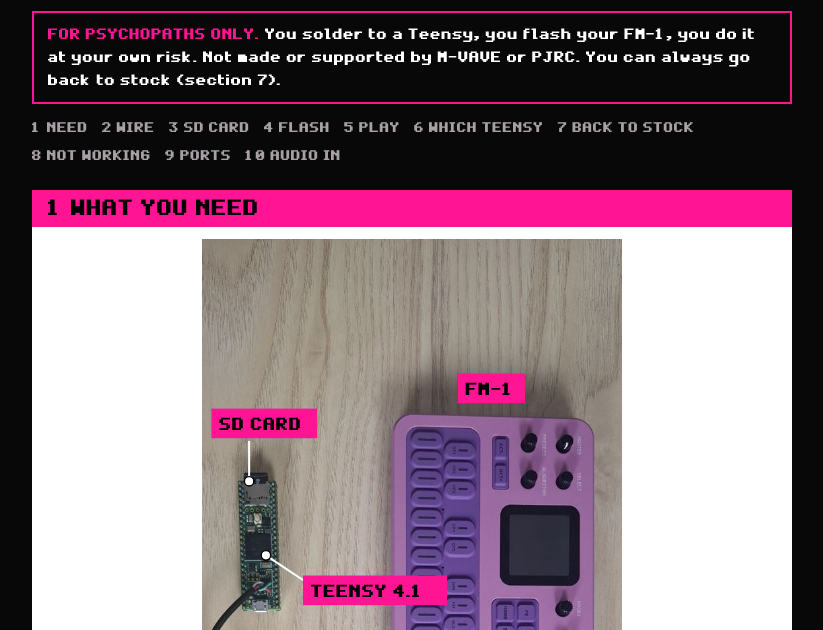
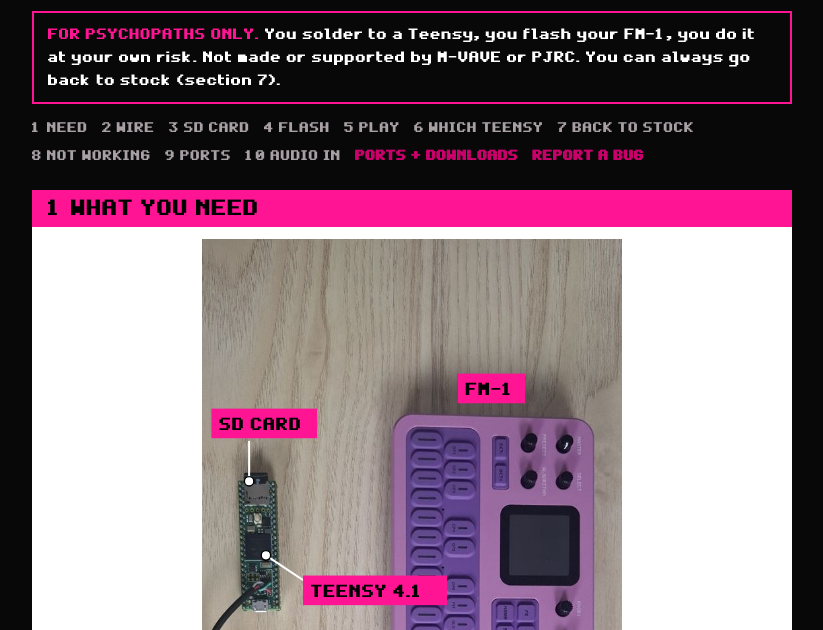
Before and after one commit to UnkleBlairy/BBL-MOD-SWAPPER, a plain HTML site: page guide/index.html in a window 1280 px wide. Shown: the part 170-800 px from the top of the page, without its empty margins (228-1051 px from the left). Drawn offline with Linux system fonts and the light colour scheme.

Commit message:
Guide: ports and report links in the top menu

```diff
--- a/guide/index.html
+++ b/guide/index.html
@@ -64,7 +64,7 @@ footer { margin: 26px 0 0; color: var(--dim); font-size: 13px; text-align: cente
 
 <nav class="toc">
   <a href="#need">1 NEED</a><a href="#wire">2 WIRE</a><a href="#sd">3 SD CARD</a><a href="#flash">4 FLASH</a>
-  <a href="#play">5 PLAY</a><a href="#which">6 WHICH TEENSY</a><a href="#stock">7 BACK TO STOCK</a><a href="#help">8 NOT WORKING</a><a href="#ports">9 PORTS</a><a href="#audioin">10 AUDIO IN</a>
+  <a href="#play">5 PLAY</a><a href="#which">6 WHICH TEENSY</a><a href="#stock">7 BACK TO STOCK</a><a href="#help">8 NOT WORKING</a><a href="#ports">9 PORTS</a><a href="#audioin">10 AUDIO IN</a><a href="../ports/"><b class="pink">PORTS + DOWNLOADS</b></a><a href="../ports/#report"><b class="pink">REPORT A BUG</b></a>
 </nav>
 
 <section class="pop" id="need">
```
